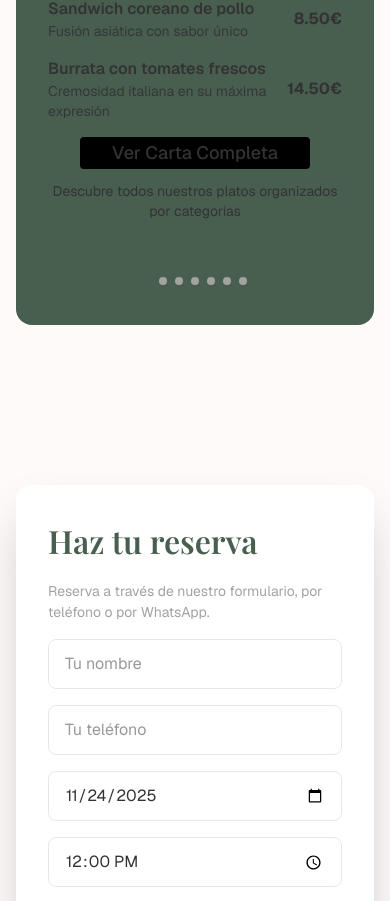
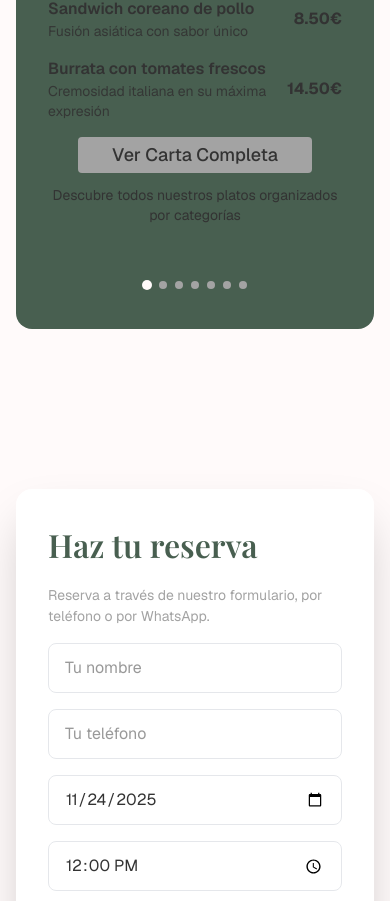
Before and after one commit to yolovi/eimar-frontend, a Next.js app: page / in a window 390 px wide. Shown: the part 2018-2919 px from the top of the page. Built offline with nearby package versions, Linux system fonts and the light colour scheme.

Commit message:
refactor(MenuIntro, ImageCarousel): update CSS variable usage for improved styling consistency and enhance carousel responsiveness

```diff
--- a/src/components/features/Menu/MenuIntro.tsx
+++ b/src/components/features/Menu/MenuIntro.tsx
@@ -86,7 +86,7 @@ export default function MenuIntro() {
         </div>
 
         {/* Platos destacados (preview) */}
-        <div className="bg-[var(--eimar-green)] rounded-2xl p-8 mt-3.5 mb-12 text-white">
+        <div className="bg-(--eimar-green) rounded-2xl p-8 mt-3.5 mb-12 text-white">
           <div className="grid grid-cols-1 lg:grid-cols-5 gap-8 items-center">
             {/* Contenido textual - 2 columnas */}
             <div className="lg:col-span-2">
@@ -127,8 +127,7 @@ export default function MenuIntro() {
                 <div className="text-center">
                   <Button
                     onClick={handleViewMenu}
-                    variant="primary"
-                    className="px-8 py-4 text-lg"
+                    className="bg-(--eimar-gray-light) hover:bg-(--eimar-gray-light)/60 border-2 border-transparent hover:border-(--eimar-gray-light) hover:text-(--eimar-gray-light) px-8 py-4 text-lg"
                   >
                     Ver Carta Completa
                   </Button>
--- a/src/components/ui/ImageCarousel/ImageCarousel.tsx
+++ b/src/components/ui/ImageCarousel/ImageCarousel.tsx
@@ -215,14 +215,15 @@ const ImageCarousel = ({
                 : "transition-transform duration-700 ease-out" // Desktop: transform animado
             )}
             style={{
-              transform: currentImagesPerView === 1 ? 'none' : `translateX(-${currentIndex * (100 / currentImagesPerView)}%)`
+              transform: currentImagesPerView === 1 ? 'none' :
+                `translateX(calc(-${currentIndex} * (calc((100% - ${(currentImagesPerView - 1) * 16}px) / ${currentImagesPerView}) + ${16}px)))`
             }}
           >
             {images.map((image, index) => {
               // En móvil: ancho fijo para scroll manual, en desktop: ancho dinámico
               const widthStyle = currentImagesPerView === 1
                 ? { width: '280px', flexShrink: 0 } // Ancho fijo para scroll manual en móvil
-                : { width: `${100 / currentImagesPerView}%` }; // Ancho dinámico para desktop
+                : { width: `calc((100% - ${(currentImagesPerView - 1) * 16}px) / ${currentImagesPerView})` }; // Ancho dinámico para desktop restando gaps
 
               return (
                 <div
@@ -285,7 +286,7 @@ const ImageCarousel = ({
                 )}
                 style={{
                   backgroundColor: index === currentIndex
-                    ? "var(--color-accent)"
+                    ? "var(--color-base)"
                     : "var(--eimar-gray-light)"
                 }}
                 aria-label={`Ir a imagen ${index + 1}`}
@@ -305,7 +306,7 @@ const ImageCarousel = ({
                 )}
                 style={{
                   backgroundColor: index === currentIndex
-                    ? "var(--color-accent)"
+                    ? "var(--color-base)"
                     : "var(--eimar-gray-light)"
                 }}
                 aria-label={`Ir al grupo ${index + 1}`}
```
